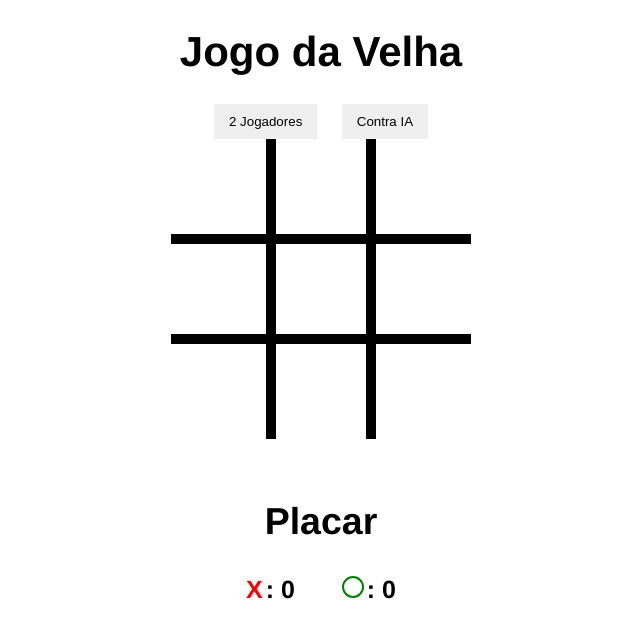
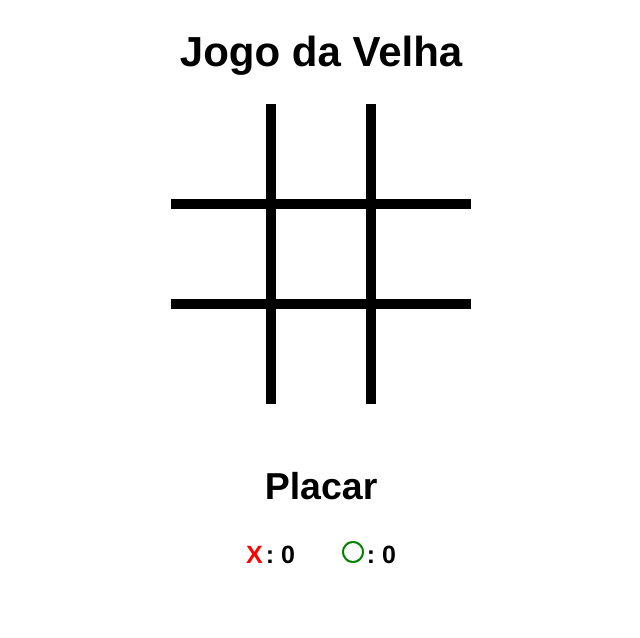
Before and after one commit to carllos-alberto/Jogo-da-velha, a plain HTML site: page index.html in a window 1280 px wide. Both pictures are taken after a click on the button "2 Jogadores". Shown: the whole page, without its empty margins (319-959 px from the left). Drawn offline with Linux system fonts and the light colour scheme.

Commit message:
Atualizando

```diff
--- a/index.html
+++ b/index.html
@@ -31,7 +31,7 @@
         <button id="ai-players">Contra IA</button>
 
     </div>
-    <div id="container" class="">
+    <div id="container" class="hide">
         <div class="box" id="block-1"></div>
         <div class="box" id="block-2"></div>
         <div class="box" id="block-3"></div>
--- a/src/assets/js/script.js
+++ b/src/assets/js/script.js
@@ -44,6 +44,28 @@ for (let i = 0; i < boxes.length; i++) {                //Aqui ele está pegando
 
     });
 
+}
+
+
+// evento para saber se é  2 players ou IA
+for(let i = 0; i < buttons.length;  i++) {
+
+    buttons[i].addEventListener("click", function() {
+
+        secondPlayer = this.getAttribute("id");
+
+        for(let j = 0;  j < buttons.length; j++) {
+            buttons[j].style.display = 'none';
+        }
+
+        setTimeout(function(){
+
+            let container = document.querySelector("#container");
+            container.classList.remove("hide");
+
+        }, 500);
+
+    });
 }
 
 //Vê quem vai jogar
```
